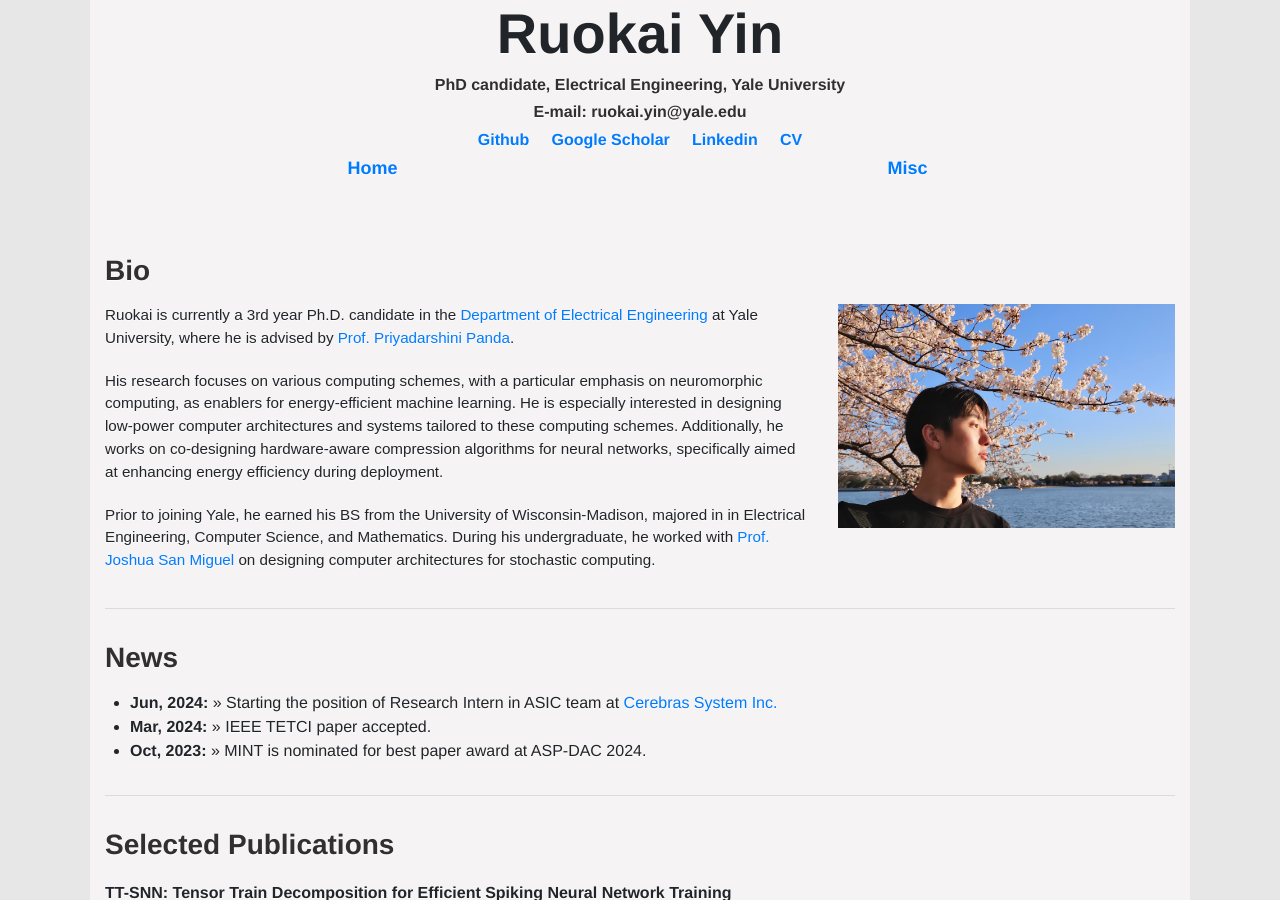
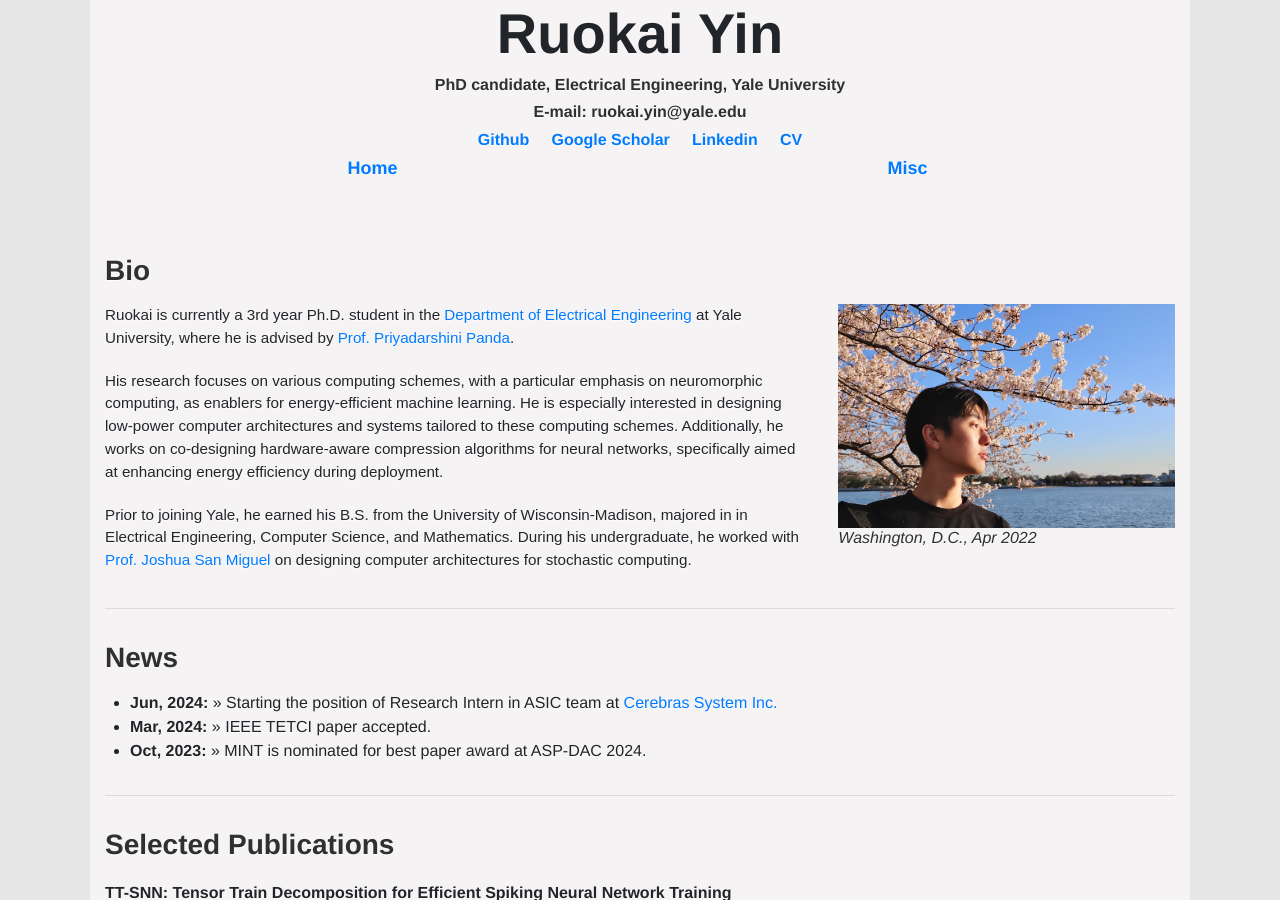
Before and after one commit to RuokaiYin/RuokaiYin.github.io, a Jekyll site: the page built from index.html, in a window 1280 px wide and 900 px high. Built offline with Jekyll 4.4.1, drawn with Linux system fonts in a browser that asks for light colours.

Commit message:
Update bio.html

```diff
--- a/_includes/bio.html
+++ b/_includes/bio.html
@@ -6,7 +6,7 @@
 <div class="row">
     <div class="col-8">
         <p>
-            Ruokai is currently a 3rd year Ph.D. candidate in the <a href="https://seas.yale.edu/departments/electrical-engineering">Department of Electrical Engineering</a> at Yale University,
+            Ruokai is currently a 3rd year Ph.D. student in the <a href="https://seas.yale.edu/departments/electrical-engineering">Department of Electrical Engineering</a> at Yale University,
             where he is advised by <a href="https://intelligentcomputinglab.yale.edu/principal-investigator/">Prof. Priyadarshini Panda</a>.
         </p>
         <p>
@@ -16,12 +16,12 @@
         </p>
 
         <p>
-            Prior to joining Yale, he earned his BS from the University of Wisconsin-Madison, majored in in Electrical Engineering, Computer Science, and Mathematics. During his undergraduate,
-            he worked with
-            <a href="https://jsm.ece.wisc.edu/">Prof. Joshua San Miguel</a> on designing computer architectures for stochastic computing.
+            Prior to joining Yale, he earned his B.S. from the University of Wisconsin-Madison, majored in in Electrical Engineering, Computer Science, and Mathematics. During his undergraduate,
+            he worked with <a href="https://jsm.ece.wisc.edu/">Prof. Joshua San Miguel</a> on designing computer architectures for stochastic computing.
         </p>
     </div>
     <div class="col-4">
         <img src="assets/images/bio.jpg">
+        <h6 id="sub">Washington, D.C., Apr 2022</h6>
     </div>
 </div>
```
